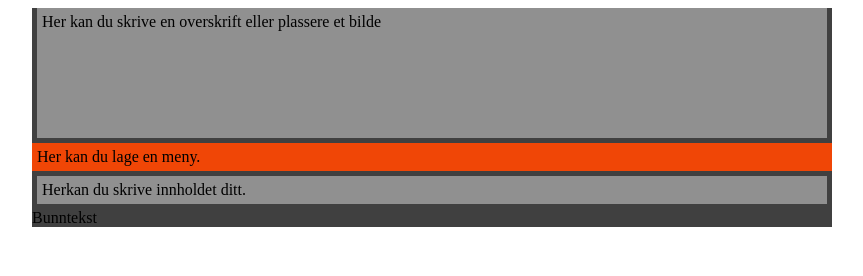
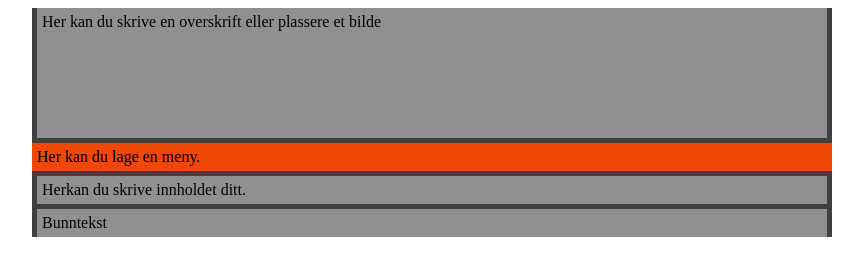
Before and after one commit to Susanne2002/uke-47-8.3, a plain HTML site: page index.html in a window 1280 px wide. Shown: the whole page, without its empty margins (208-1071 px from the left). Drawn offline with Linux system fonts and the light colour scheme.

Commit message:
Update stilark.css

```diff
--- a/stilark.css
+++ b/stilark.css
@@ -23,3 +23,9 @@
     padding: 5px; /* avstand mellom bokskant og innhold */
     margin: 5px; /* luft rundt innholdsboks */
 }
+
+.bunntekst {
+    background-color: #909090;
+    padding: 5px;
+    margin: 5px;
+}
```
